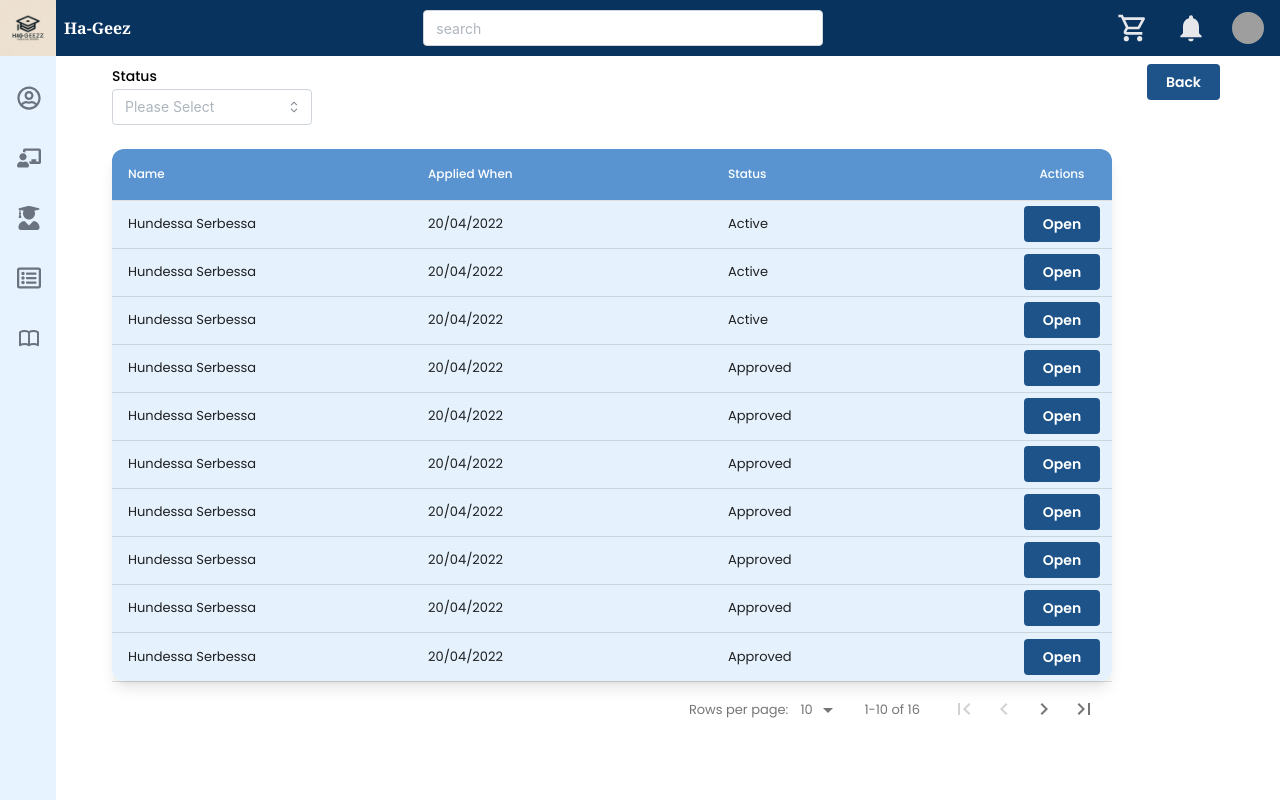
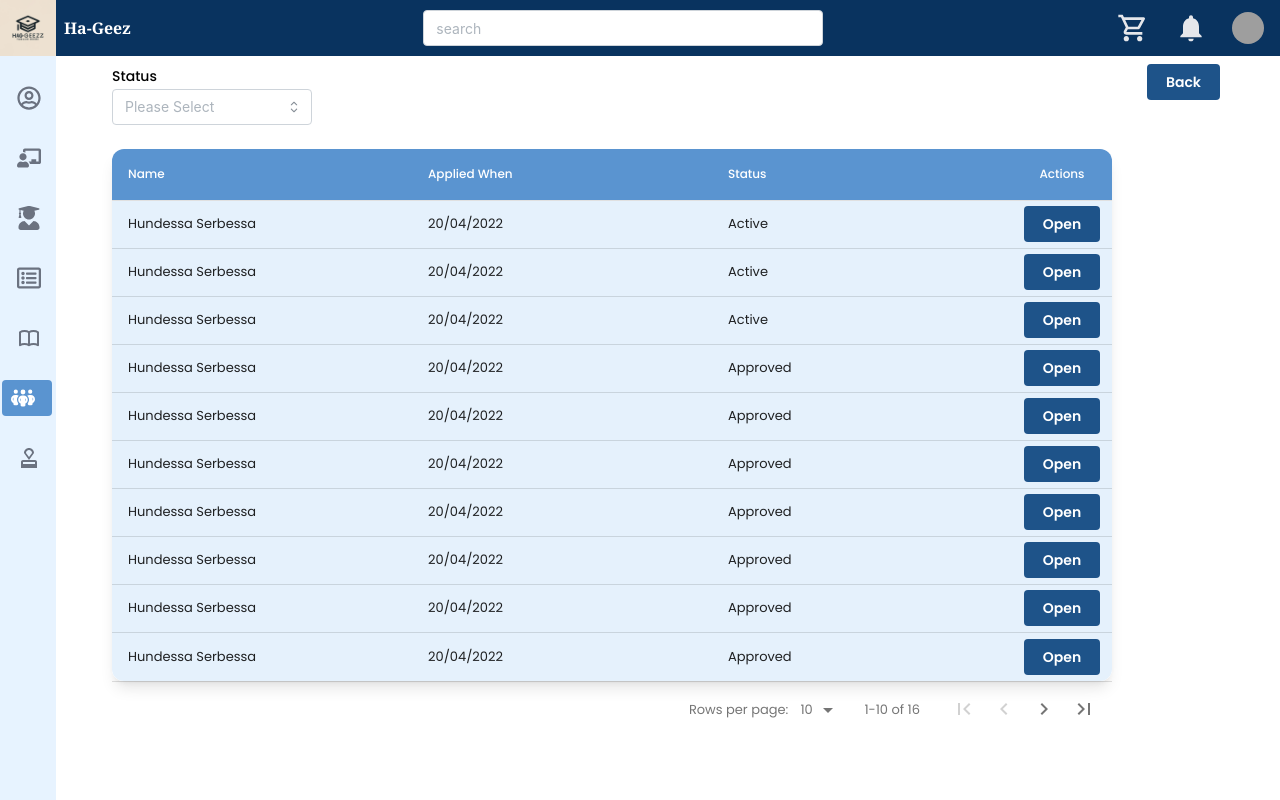
Before and after one commit to hundessa/Ha-Geez, a React (Vite) app in the folder Ha-Geez/: page /applicants_list in a window 1280 px wide. Built offline with nearby package versions, Linux system fonts and the light colour scheme; grey boxes are pictures that could not be loaded.

Commit message:
netlify deployment

```diff
--- a/Ha-Geez/src/User_Managment/DashBoard/Admin_DashBoard/Admin_Side_NavBar/Admin_Side_NavBar.jsx
+++ b/Ha-Geez/src/User_Managment/DashBoard/Admin_DashBoard/Admin_Side_NavBar/Admin_Side_NavBar.jsx
@@ -1,4 +1,6 @@
 import { FaRegUserCircle, FaChalkboardTeacher, FaUserGraduate, FaRegListAlt } from "react-icons/fa";
+import { FaPeopleGroup } from "react-icons/fa6";
+import { MdApproval } from "react-icons/md";
 import { HiOutlineBookOpen } from "react-icons/hi";
 import Side_Nav_Bar from "../../Navigation/Side_Nav_Bar";
 import { useLocation } from "react-router-dom";
@@ -65,6 +67,26 @@ const Admin_Side_NavBar = ({setSidebarExpanded}) => {
         inactive: "bg-transparent text-gray-500",
       },
       },
+      {
+        icon: FaPeopleGroup,
+        name: "Applicants",
+        route: "/applicants_list",
+        variant: "transparent",
+        style: {
+        active: "bg-[#5A94D0] text-white group-hover:px2 pl-2 ml-[-14px] w-[50px] group-hover:w-[130px]",
+        inactive: "bg-transparent text-gray-500",
+      },
+      },
+      {
+        icon: MdApproval,
+        name: "Course Approval",
+        route: "/list_of_courses_tobe_approved",
+        variant: "transparent",
+        style: {
+        active: "bg-[#5A94D0] text-white group-hover:px2 pl-2 ml-[-14px] w-[50px] group-hover:w-[130px]",
+        inactive: "bg-transparent text-gray-500",
+      },
+      },
   ];
   return (
     <>
```
Also changed, not shown: 1 other file (tests, documents, lock files or other folders).
